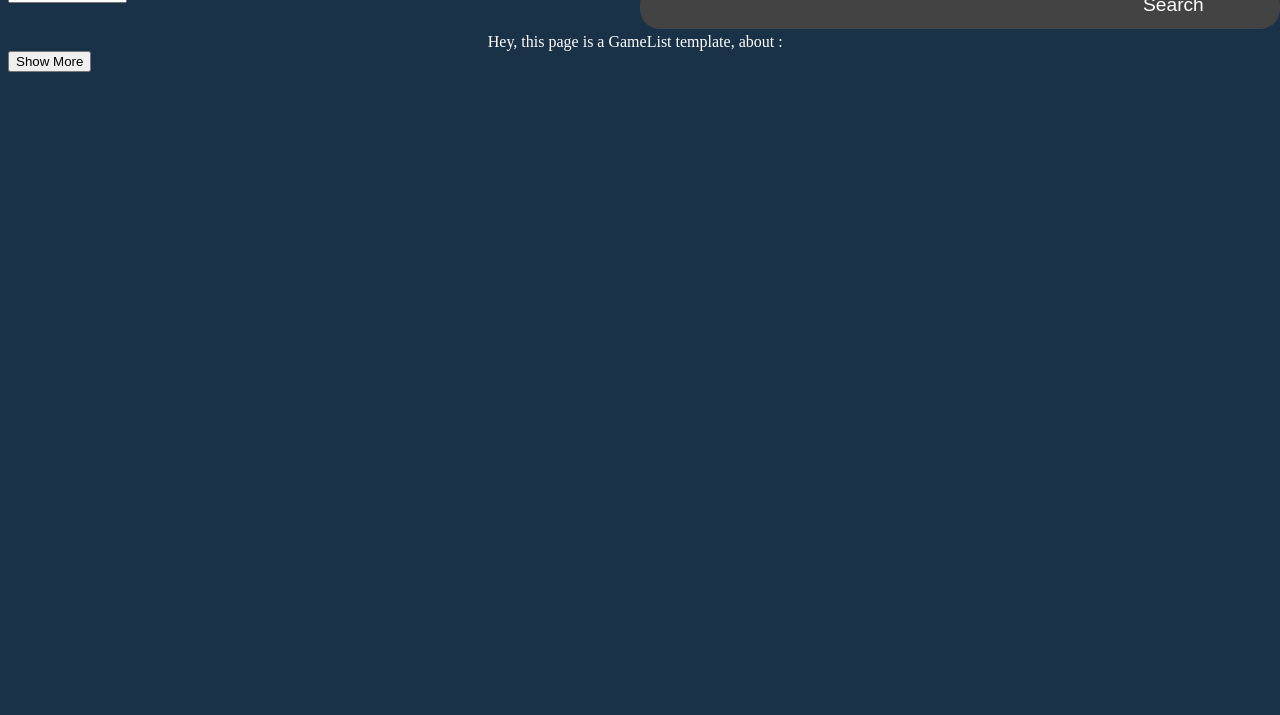
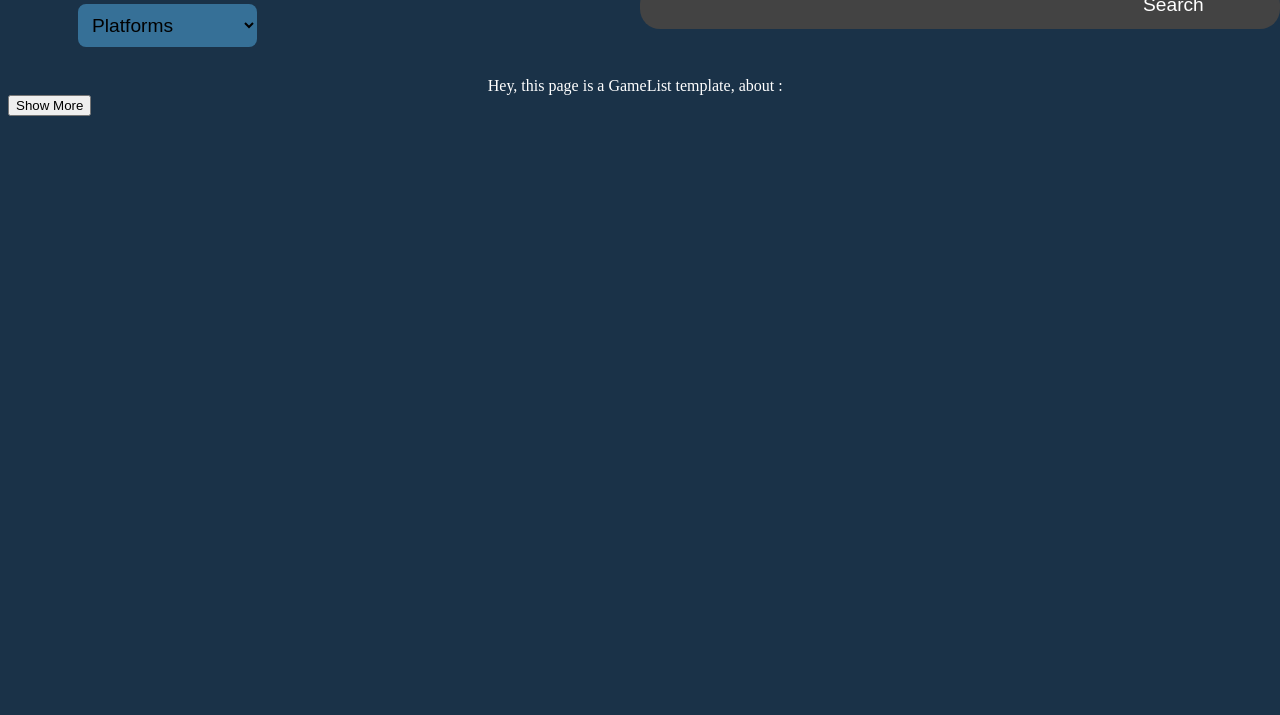
Before and after one commit to OnyJ/next-05_game_viewer, a website built with webpack: page index.html in a window 1280 px wide. Shown: the part 85-800 px from the top of the page. Built offline with nearby package versions, Linux system fonts and the light colour scheme; no server answers; a web font is replaced by a local one.

Commit message:
minimalist dropdown - platform selector

```diff
--- a/src/js/Home.js
+++ b/src/js/Home.js
@@ -70,21 +70,43 @@ const Home = (argument = "") => {
   const render = () => {
     pageContent.innerHTML = `
       <section class="game-list">
-        <select id="filter">
-          <option value="">Platforms</option>
-          <option value="pc">PC</option>
-          <option value="xbox-one">Xbox One</option>
-          <option value="playstation4">Playstation 4</option>
-          <option value="nintendo-switch">Nintendo Switch</option>
-          <option value="ios">iOS</option>
-          <option value="android">Android</option>
-          <option value="macos">Mac OS</option>
-          <option value="linux">Linux</option>
+        <select id="filter" class="drop">
+          <option class="option active placeholder" value="">Platforms</option>
+          <option class="option" value="pc">PC</option>
+          <option class="option" value="xbox-one">Xbox One</option>
+          <option class="option" value="playstation4">Playstation 4</option>
+          <option class="option" value="nintendo-switch">Nintendo Switch</option>
+          <option class="option" value="ios">iOS</option>
+          <option class="option" value="android">Android</option>
+          <option class="option" value="macos">Mac OS</option>
+          <option class="option" value="linux">Linux</option>
         </select>
         <div class="articles">Hey, this page is a GameList template, about : ${argument}</div>
         <button id="show-more">Show More</button>
       </section>
     `;
+
+    // <div class="drop">
+    //   <div class="option active placeholder" data-value="placeholder">
+    //     Choose wisely
+    //   </div>
+    //   <div class="option" data-value="wow">
+    //     Wow!
+    //   </div>
+    //   <div class="option" data-value="drop">
+    //     So dropdown!
+    //   </div>
+    //   <div class="option" data-value="select">
+    //     Very select!
+    //   </div>
+    //   <div class="option" data-value="custom">
+    //     Much custom!
+    //   </div>
+    //   <div class="option" data-value="animation">
+    //     Such animation!
+    //   </div>
+    // </div>;
+
     preparePage(URL_MOST_WANTED_GAMES);
     document.getElementById("filter").addEventListener("click", changePlatform);
     // document.getElementById("show-more").addEventListener("click", nineMore);
--- a/src/scss/styles.scss
+++ b/src/scss/styles.scss
@@ -4,6 +4,7 @@ $medium-dark: #1a3248;
 $secondary: rgb(130, 141, 150);
 $card-bg-dark: #202020;
 $card-bg-medium: #434343;
+$blue: #367097;
 
 @font-face {
   font-family: "Big Noodles";
@@ -81,8 +82,8 @@ body {
   }
 
   :hover {
-    transition-property: background-color; /* Active la transition sur background-color */
-    transition-duration: 0.5s; /* La transition dure 1s */
+    transition-property: background-color;
+    transition-duration: 0.5s;
     background-color: white;
     border-radius: inherit;
 
@@ -128,3 +129,27 @@ body {
     }
   }
 }
+
+// dropdown
+
+.game-list {
+}
+
+.drop {
+  transition-property: background-color;
+  transition-duration: 0.5s;
+  background-color: $blue;
+  border-style: none;
+  font-size: 1.2em;
+  padding: 10px;
+  margin-left: 70px;
+  margin-top: 20px;
+  border-radius: 8px;
+
+  :hover {
+    background-color: white;
+  }
+  select::-ms-expand {
+    display: none;
+  }
+}
```
Also changed, not shown: dist/bundle.css, dist/bundle.js.
